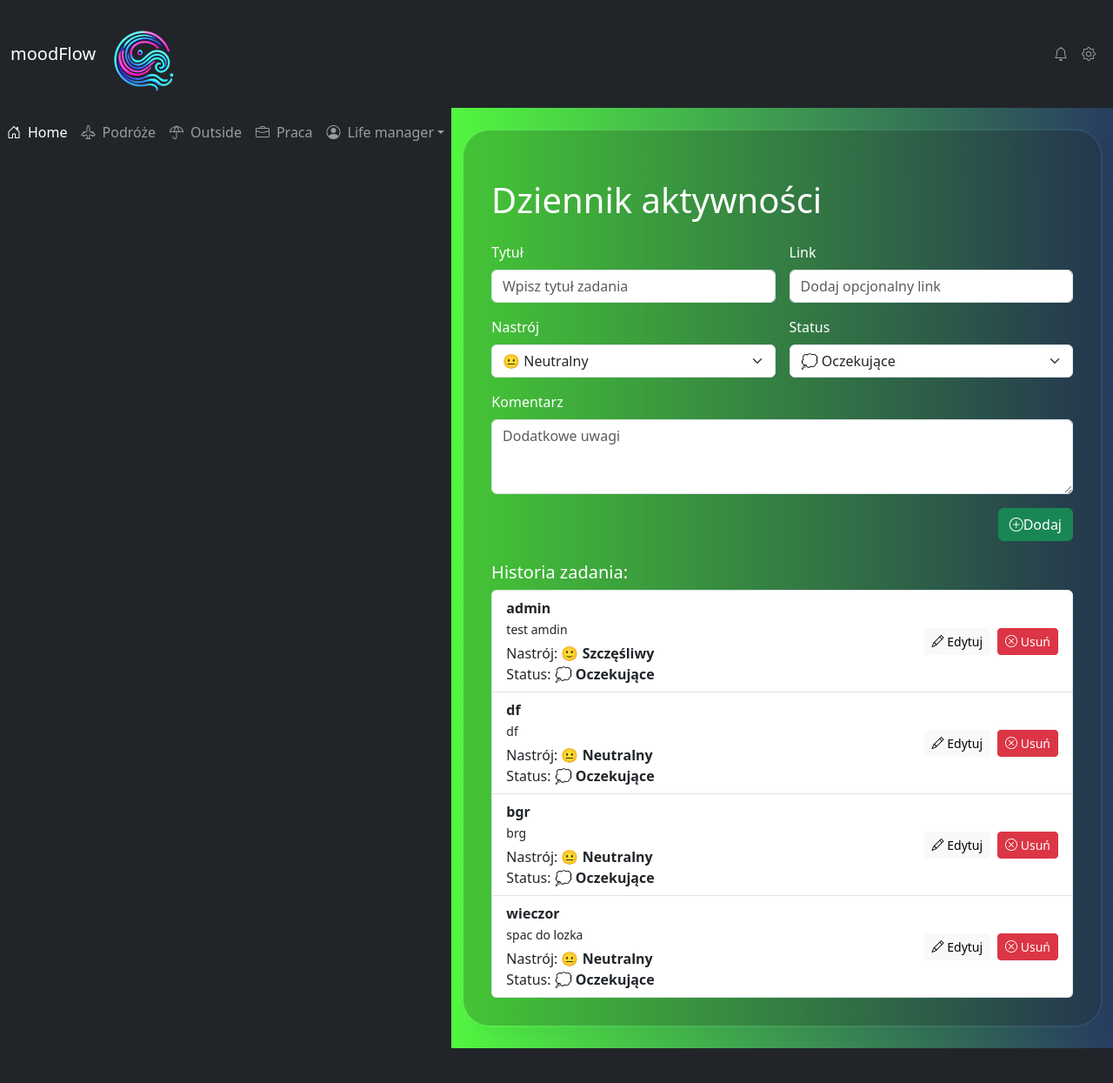
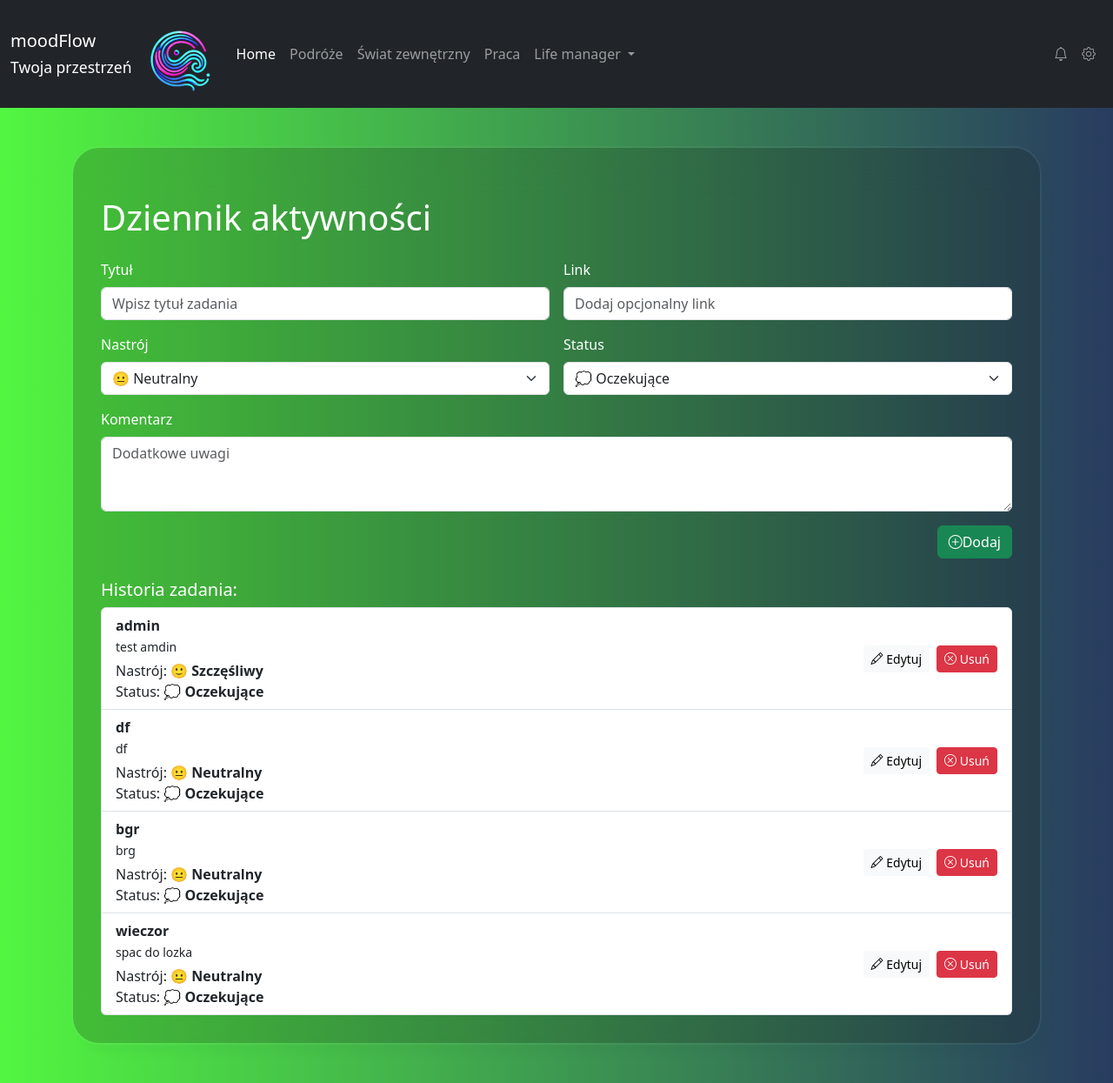
Before and after one commit to KarlaSz/MoodFlow-App, a Django app: page / in a window 1280 px wide. Shown: the whole page at 87% size. Before the commit the page ends 1205 px from the top, so only its background shows below. Run offline with Django 5.2, Linux system fonts and the light colour scheme; data comes from the database, SQL or seed files in the repository.

Commit message:
hide sidebar menu

```diff
--- a/moodFlow/myapp/templates/base.html
+++ b/moodFlow/myapp/templates/base.html
@@ -1,5 +1,4 @@
 {% load static %}
-
 <!DOCTYPE html>
 <html lang="pl">
 <head>
@@ -14,58 +13,44 @@
 </head>
 <body>
 
-    <!-- Navbar -->
+    <!-- Navbar - umieszczony na górze i sticky -->
     <nav class="navbar navbar-expand-lg navbar-dark bg-dark sticky-top">
         <div class="container-fluid">
-            <a class="navbar-brand" href="#">moodFlow</a>
+            <!-- Logo i kategorie po lewej stronie -->
+            <a class="navbar-brand" href="#">
+                moodFlow
+                <br>
+                <span class="small">Twoja przestrzeń</span>
+            </a>
             <a class="navbar-brand text-center mt-3" href="#">
                 <img src="{% static 'img/logo-male-bez-tla.png' %}" alt="Logo" class="logo">
             </a>
-            <!-- Ikony powiadomień i ustawień po prawej stronie -->
-            <ul class="navbar-nav ms-auto"> <!-- "ms-auto" wyrównuje elementy do prawej -->
+
+            <!-- Przycisk rozwijania nawigacji na mniejszych ekranach -->
+            <button class="navbar-toggler" type="button" data-bs-toggle="collapse" data-bs-target="#navbarNavDropdown"
+                    aria-controls="navbarNavDropdown" aria-expanded="false" aria-label="Toggle navigation">
+                <span class="navbar-toggler-icon"></span>
+            </button>
+
+            <!-- Menu nawigacyjne -->
+            <div class="collapse navbar-collapse" id="navbarNavDropdown">
+                <ul class="navbar-nav me-auto"> <!-- "me-auto" sprawia, że menu jest wyrównane do lewej -->
                     <li class="nav-item">
-                    <a class="nav-link" href="#" data-bs-toggle="tooltip" data-bs-placement="bottom" title="Brak aktualnie powiadomień">
-                        <i class="bi bi-bell"></i>
-                    </a>
+                        <a class="nav-link active" aria-current="page" href="#">Home</a>
                     </li>
                     <li class="nav-item">
-                    <a class="nav-link" href="#" data-bs-toggle="tooltip" data-bs-placement="bottom" title="W budowie">
-                        <i class="bi bi-gear"></i>
-                    </a>
-                </li>
-            </ul>
-        </div>
-    </nav>
-
-    <!-- Sidebar + Main Content Wrapper -->
-    <div class="d-flex">
-        <!-- Sidebar -->
-        <div class="sidebar bg-dark">
-            <nav class="navbar navbar-expand-lg navbar-dark flex-column">
-                <ul class="navbar-nav w-100">
-                    <li class="nav-item">
-                        <a class="nav-link active d-flex align-items-center">
-                            <i class="bi bi-house-door me-2"></i> Home
-                        </a>
+                        <a class="nav-link" href="#">Podróże</a>
                     </li>
                     <li class="nav-item">
-                        <a class="nav-link d-flex align-items-center">
-                            <i class="bi bi-airplane-engines me-2"></i> Podróże
-                        </a>
+                        <a class="nav-link" href="#">Świat zewnętrzny</a>
                     </li>
                     <li class="nav-item">
-                        <a class="nav-link d-flex align-items-center">
-                            <i class="bi bi-umbrella me-2"></i> Outside
-                        </a>
-                    </li>
-                    <li class="nav-item">
-                        <a class="nav-link d-flex align-items-center">
-                            <i class="bi bi-briefcase me-2"></i> Praca
-                        </a>
+                        <a class="nav-link" href="#">Praca</a>
                     </li>
                     <li class="nav-item dropdown">
-                        <a class="nav-link dropdown-toggle d-flex align-items-center" href="#" id="navbarDropdownMenuLink" role="button" data-bs-toggle="dropdown" aria-expanded="false">
-                            <i class="bi bi-person-circle me-2"></i> Life manager
+                        <a class="nav-link dropdown-toggle" href="#" id="navbarDropdownMenuLink" role="button"
+                           data-bs-toggle="dropdown" aria-expanded="false">
+                            Life manager
                         </a>
                         <ul class="dropdown-menu" aria-labelledby="navbarDropdownMenuLink">
                             <li><a class="dropdown-item" href="#">Dziennik aktywności</a></li>
@@ -74,17 +59,68 @@
                         </ul>
                     </li>
                 </ul>
+
+                 <!-- Ikony powiadomień i ustawień po prawej stronie -->
+                <ul class="navbar-nav ms-auto"> <!-- "ms-auto" wyrównuje elementy do prawej -->
+                    <!-- Notification icon z tooltipem (zmieniono placement na bottom) -->
+                    <li class="nav-item">
+                        <a class="nav-link" href="#" data-bs-toggle="tooltip" data-bs-placement="bottom" title="Brak aktualnie powiadomień">
+                            <i class="bi bi-bell"></i>
+                        </a>
+                    </li>
+                    <!-- Settings icon (zmieniono placement na bottom) -->
+                    <li class="nav-item">
+                        <a class="nav-link" href="#" data-bs-toggle="tooltip" data-bs-placement="bottom" title="W budowie">
+                            <i class="bi bi-gear"></i>
+                        </a>
+                    </li>
+                </ul>
+            </div>
+        </div>
     </nav>
-        </div>
 
-        <!-- Main Content -->
+<!--    &lt;!&ndash; Sidebar po lewej stronie &ndash;&gt;-->
+<!--    <div class="d-flex">-->
+<!--        <div class="sidebar bg-dark">-->
+<!--            <nav class="navbar navbar-expand-lg navbar-dark flex-column">-->
+
+<!--                &lt;!&ndash; Menu &ndash;&gt;-->
+<!--                <ul class="navbar-nav w-100">-->
+<!--                    <li class="nav-item">-->
+<!--                        <a class="nav-link active" href="#">Home</a>-->
+<!--                    </li>-->
+<!--                    <li class="nav-item">-->
+<!--                        <a class="nav-link" href="#">Podróże</a>-->
+<!--                    </li>-->
+<!--                    <li class="nav-item">-->
+<!--                        <a class="nav-link" href="#">Ouside</a>-->
+<!--                    </li>-->
+<!--                    <li class="nav-item">-->
+<!--                        <a class="nav-link" href="#">Praca</a>-->
+<!--                    </li>-->
+<!--                    <li class="nav-item dropdown">-->
+<!--                        <a class="nav-link dropdown-toggle" href="#" id="navbarDropdownMenuLink" role="button" data-bs-toggle="dropdown" aria-expanded="false">-->
+<!--                            Life manager-->
+<!--                        </a>-->
+<!--                        <ul class="dropdown-menu" aria-labelledby="navbarDropdownMenuLink">-->
+<!--                            <li><a class="dropdown-item" href="#">Dziennik aktywności</a></li>-->
+<!--                            <li><a class="dropdown-item" href="#">Finanse</a></li>-->
+<!--                            <li><a class="dropdown-item" href="#">Zdrowie</a></li>-->
+<!--                        </ul>-->
+<!--                    </li>-->
+
+
+<!--                </ul>-->
+<!--            </nav>-->
+<!--        </div>-->
+
+    <!-- Main content area -->
     <div class="main-content">
         <div class="gradient-custom-2">
             <div class="container my-4">
                 <div class="d-flex justify-content-center">
                     <div class="mask-custom">
                         {% block content %}{% endblock %}
-                        </div>
                     </div>
                 </div>
             </div>
--- a/moodFlow/static/css/styles.css
+++ b/moodFlow/static/css/styles.css
@@ -1,14 +1,12 @@
-/* Globalne ustawienia tła */
 .gradient-custom-2 {
             background: linear-gradient(to right, rgb(82, 246, 64), rgb(40, 60, 96));
+            /*background: linear-gradient(to right, rgb(61, 216, 111), rgb(42, 73, 142));*/
             min-height: 100vh;
             display: flex;
             justify-content: center;
             align-items: center;
-    padding: 0;
+            padding: 20px;
         }
-
-/* Kontener z maską */
         .mask-custom {
             background: rgba(24, 24, 16, 0.2);
             border-radius: 2em;
@@ -23,3 +21,18 @@
             min-width: 300px;
             color: white;
 }
+
+@keyframes pulse {
+  from {
+    transform: scale(1);
+    opacity: 0.5;
+  }
+  to {
+    transform: scale(1.4);
+    opacity: 0;
+  }
+}
+
+.logo:hover::before {
+  animation: pulse 1s;
+}
```
Lines whose indentation alone changed are shown as unchanged.
